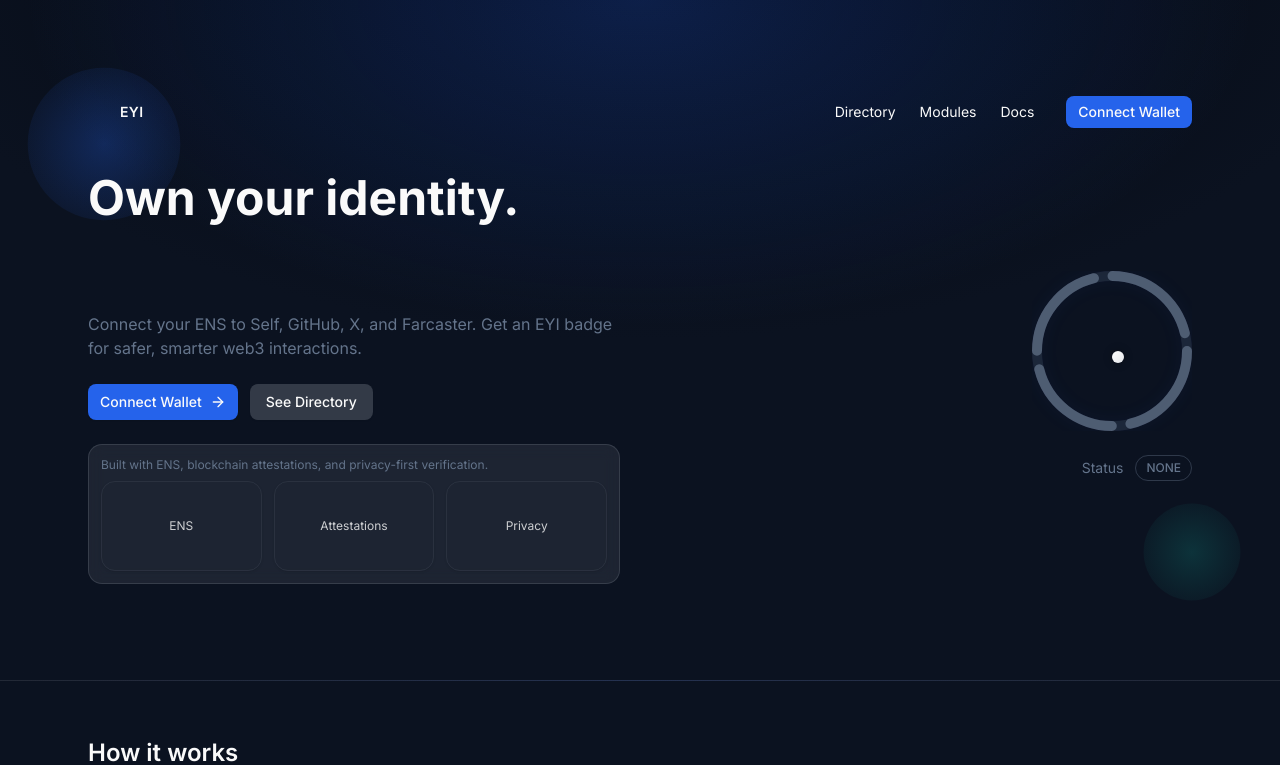
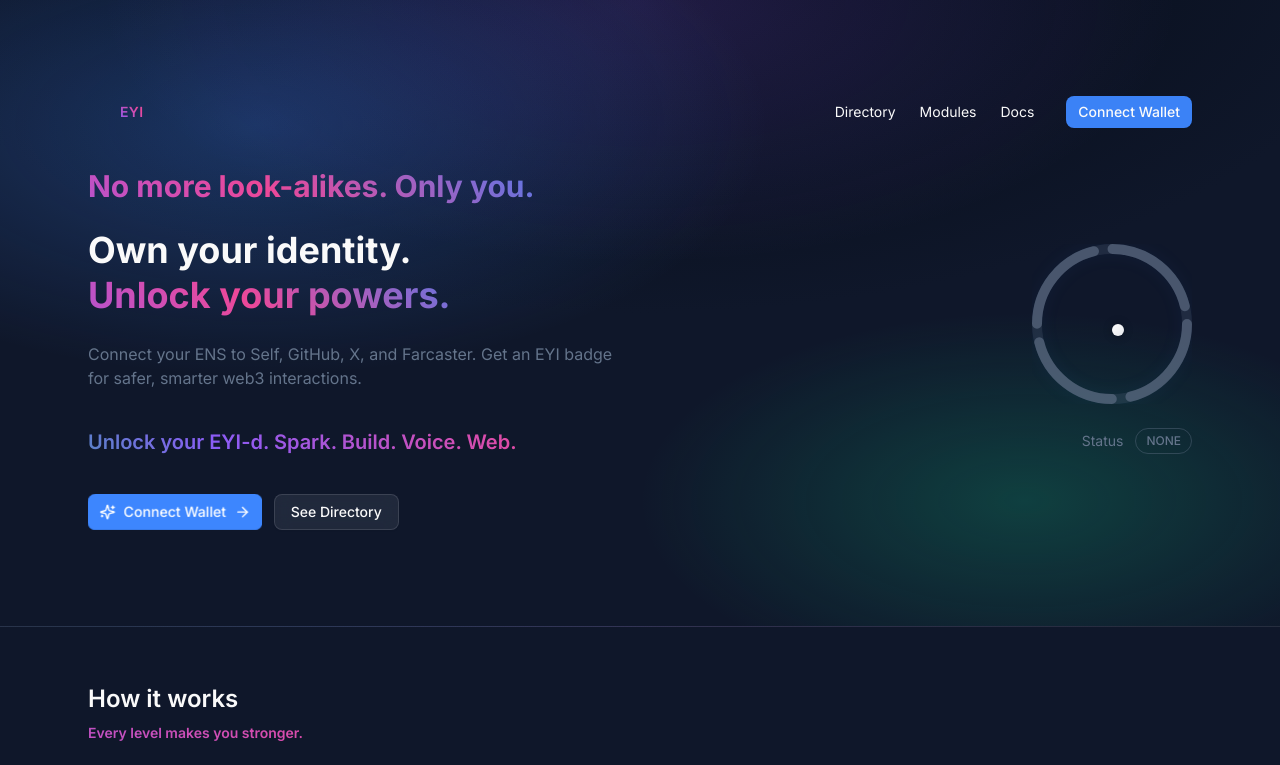
Before and after one commit to pranshurastogi/EYI, a Next.js app in the folder eyi-fe/: page / in a window 1280 px wide. Shown: the top 765 px of the page. Built offline with nearby package versions, Linux system fonts and the light colour scheme.

Commit message:
Fixed UI for taglines, global css improved

```diff
--- a/eyi-fe/app/globals.css
+++ b/eyi-fe/app/globals.css
@@ -4,12 +4,15 @@
 @custom-variant dark (&:is(.dark *));
 
 :root {
-  /* EYI brand */
-  --eyi-primary: #2563eb; /* Primary Blue */
-  --eyi-deep: #0b1220; /* Deep Blue (ink/content bg) */
-  --eyi-mint: #14b8a6; /* Success */
-  --eyi-rose: #f43f5e; /* Risk */
+  /* EYI brand - Happier, more energetic colors */
+  --eyi-primary: #3b82f6; /* Brighter, more vibrant blue */
+  --eyi-deep: #0f172a; /* Slightly lighter deep blue */
+  --eyi-mint: #10b981; /* Vibrant emerald green */
+  --eyi-rose: #f59e0b; /* Warm amber instead of red */
   --eyi-slate: #64748b; /* Neutral text */
+  --eyi-purple: #8b5cf6; /* Vibrant purple for accents */
+  --eyi-pink: #ec4899; /* Energetic pink */
+  --eyi-orange: #f97316; /* Warm orange */
 
   /* Map core theme to EYI palette */
   --background: var(--eyi-deep);
@@ -148,10 +151,21 @@
   }
 
   .eyi-gradient-hero {
-    /* radial deep→primary hero gradient */
-    background-image: radial-gradient(
-        80% 80% at 50% 0%,
-        color-mix(in oklab, var(--eyi-primary) 25%, transparent) 0%,
+    /* Energetic multi-color hero gradient */
+    background-image:
+      radial-gradient(
+        80% 80% at 20% 20%,
+        color-mix(in oklab, var(--eyi-primary) 30%, transparent) 0%,
+        transparent 50%
+      ),
+      radial-gradient(
+        60% 60% at 80% 80%,
+        color-mix(in oklab, var(--eyi-mint) 25%, transparent) 0%,
+        transparent 50%
+      ),
+      radial-gradient(
+        70% 70% at 50% 0%,
+        color-mix(in oklab, var(--eyi-purple) 20%, transparent) 0%,
         transparent 60%
       ),
       radial-gradient(
@@ -184,12 +198,12 @@
 
   /* Animated gradient text */
   .eyi-gradient-text {
-    background: linear-gradient(45deg, var(--eyi-primary), var(--eyi-mint), var(--eyi-primary));
-    background-size: 200% 200%;
+    background: linear-gradient(45deg, var(--eyi-primary), var(--eyi-mint), var(--eyi-purple), var(--eyi-pink), var(--eyi-primary));
+    background-size: 300% 300%;
     background-clip: text;
     -webkit-background-clip: text;
     -webkit-text-fill-color: transparent;
-    animation: gradient-shift 3s ease-in-out infinite;
+    animation: gradient-shift 4s ease-in-out infinite;
   }
 
   @keyframes gradient-shift {
@@ -247,4 +261,110 @@
   .eyi-button-glow:hover::before {
     left: 100%;
   }
+
+  /* Tagline animation styles */
+  .eyi-tagline-carousel {
+    position: relative;
+    overflow: hidden;
+    min-height: 1.5em;
+    display: flex;
+    align-items: center;
+  }
+
+  .eyi-tagline-item {
+    position: absolute;
+    top: 50%;
+    left: 0;
+    width: 100%;
+    opacity: 0;
+    transform: translateY(20px);
+    transition: all 0.6s ease-in-out;
+  }
+
+  .eyi-tagline-item.active {
+    opacity: 1;
+    transform: translateY(-50%);
+  }
+
+  .eyi-tagline-item.exit {
+    opacity: 0;
+    transform: translateY(-70px);
+  }
+
+  /* Bouncy text animation */
+  .eyi-bounce-text {
+    animation: bounce-in 0.8s ease-out;
+  }
+
+  @keyframes bounce-in {
+    0% {
+      transform: scale(0.3) translateY(-50px);
+      opacity: 0;
+    }
+    50% {
+      transform: scale(1.05) translateY(0);
+      opacity: 0.8;
+    }
+    70% {
+      transform: scale(0.95);
+      opacity: 1;
+    }
+    100% {
+      transform: scale(1);
+      opacity: 1;
+    }
+  }
+
+  /* Sparkle effect for special elements */
+  .eyi-sparkle {
+    position: relative;
+    overflow: hidden;
+  }
+
+  .eyi-sparkle::before {
+    content: '';
+    position: absolute;
+    top: -50%;
+    left: -50%;
+    width: 200%;
+    height: 200%;
+    background: conic-gradient(
+      from 0deg,
+      transparent 0deg,
+      var(--eyi-primary) 60deg,
+      var(--eyi-mint) 120deg,
+      var(--eyi-purple) 180deg,
+      var(--eyi-pink) 240deg,
+      transparent 300deg,
+      transparent 360deg
+    );
+    animation: sparkle-rotate 3s linear infinite;
+    opacity: 0;
+    transition: opacity 0.3s ease;
+  }
+
+  .eyi-sparkle:hover::before {
+    opacity: 0.1;
+  }
+
+  @keyframes sparkle-rotate {
+    0% { transform: rotate(0deg); }
+    100% { transform: rotate(360deg); }
+  }
+
+  /* Energetic pulse animation */
+  .eyi-energetic-pulse {
+    animation: energetic-pulse 2s ease-in-out infinite;
+  }
+
+  @keyframes energetic-pulse {
+    0%, 100% {
+      transform: scale(1);
+      filter: brightness(1);
+    }
+    50% {
+      transform: scale(1.05);
+      filter: brightness(1.2);
+    }
+  }
 }
--- a/eyi-fe/app/layout.tsx
+++ b/eyi-fe/app/layout.tsx
@@ -9,8 +9,8 @@ const inter = Inter({ subsets: ["latin"], variable: "--font-inter" })
 import { Suspense } from "react"
 
 export const metadata: Metadata = {
-  title: "EYI",
-  description: "EYI: Empower your Identity"
+  title: "EYI - No more look-alikes. Only you.",
+  description: "EYI: Empower your Identity. Connect your ENS to Self, GitHub, X, and Farcaster. Get an EYI badge for safer, smarter web3 interactions."
 }
 
 export default function RootLayout({
--- a/eyi-fe/app/page.tsx
+++ b/eyi-fe/app/page.tsx
@@ -5,7 +5,8 @@ import { Card, CardContent } from "@/components/ui/card"
 import { EYIRing } from "@/components/eyi/eyi-ring"
 import { PowerCard } from "@/components/eyi/power-card"
 import { StatusPill } from "@/components/eyi/status-pill"
-import { ArrowRight, Eye, Shield, Zap } from "lucide-react"
+import { MainTagline, TaglineCarousel, AnimatedTagline } from "@/components/eyi/tagline-carousel"
+import { ArrowRight, Eye, Shield, Zap, Sparkles } from "lucide-react"
 import Link from "next/link"
 import { motion } from "framer-motion"
 
@@ -15,16 +16,17 @@ export default function HomePage() {
       {/* Hero */}
       <section className="eyi-gradient-hero border-b border-border/40 relative overflow-hidden">
         {/* Animated background elements */}
-        <div className="absolute inset-0">
+        <div className="absolute inset-0 eyi-particles">
           <motion.div
             className="absolute top-20 left-10 w-32 h-32 rounded-full opacity-20"
             style={{ background: "radial-gradient(circle, var(--eyi-primary), transparent)" }}
             animate={{
-              scale: [1, 1.2, 1],
-              opacity: [0.1, 0.3, 0.1],
+              scale: [1, 1.3, 1],
+              opacity: [0.1, 0.4, 0.1],
+              rotate: [0, 180, 360],
             }}
             transition={{
-              duration: 4,
+              duration: 6,
               repeat: Infinity,
               ease: "easeInOut"
             }}
@@ -34,13 +36,45 @@ export default function HomePage() {
             style={{ background: "radial-gradient(circle, var(--eyi-mint), transparent)" }}
             animate={{
               scale: [1.2, 1, 1.2],
-              opacity: [0.1, 0.2, 0.1],
+              opacity: [0.1, 0.3, 0.1],
+              rotate: [360, 180, 0],
             }}
             transition={{
-              duration: 3,
+              duration: 4,
               repeat: Infinity,
               ease: "easeInOut",
               delay: 1
+            }}
+          />
+          <motion.div
+            className="absolute top-1/2 left-1/4 w-16 h-16 rounded-full opacity-10"
+            style={{ background: "radial-gradient(circle, var(--eyi-purple), transparent)" }}
+            animate={{
+              scale: [1, 1.5, 1],
+              opacity: [0.05, 0.2, 0.05],
+              x: [0, 20, 0],
+              y: [0, -20, 0],
+            }}
+            transition={{
+              duration: 5,
+              repeat: Infinity,
+              ease: "easeInOut",
+              delay: 2
+            }}
+          />
+          <motion.div
+            className="absolute bottom-1/3 right-1/3 w-20 h-20 rounded-full opacity-12"
+            style={{ background: "radial-gradient(circle, var(--eyi-pink), transparent)" }}
+            animate={{
+              scale: [1.1, 0.8, 1.1],
+              opacity: [0.08, 0.25, 0.08],
+              rotate: [0, -180, -360],
+            }}
+            transition={{
+              duration: 7,
+              repeat: Infinity,
+              ease: "easeInOut",
+              delay: 0.5
             }}
           />
         </div>
@@ -54,12 +88,12 @@ export default function HomePage() {
           >
             <div className="flex items-center gap-2">
               <motion.div
-                className="size-6 rounded-lg bg-var(--eyi-primary) relative"
+                className="size-6 rounded-lg bg-gradient-to-br from-var(--eyi-primary) to-var(--eyi-mint) relative eyi-sparkle"
                 animate={{
                   boxShadow: [
-                    "0 0 0 0 rgba(37, 99, 235, 0.4)",
-                    "0 0 0 10px rgba(37, 99, 235, 0)",
-                    "0 0 0 0 rgba(37, 99, 235, 0)"
+                    "0 0 0 0 rgba(59, 130, 246, 0.4)",
+                    "0 0 0 10px rgba(59, 130, 246, 0)",
+                    "0 0 0 0 rgba(59, 130, 246, 0)"
                   ]
                 }}
                 transition={{
@@ -69,7 +103,7 @@ export default function HomePage() {
                 }}
                 aria-hidden
               />
-              <span className="text-sm font-semibold tracking-wide">EYI</span>
+              <span className="text-sm font-semibold tracking-wide eyi-gradient-text">EYI</span>
             </div>
             <nav className="hidden md:flex items-center gap-6 text-sm">
               <Link href="/directory" className="hover:text-var(--eyi-primary) transition-colors">
@@ -94,15 +128,16 @@ export default function HomePage() {
               animate={{ opacity: 1, x: 0 }}
               transition={{ duration: 0.8, delay: 0.2 }}
             >
-              <h1 className="text-balance text-4xl md:text-5xl font-bold leading-tight">
+              <MainTagline className="mb-6" />
+              <h1 className="text-balance text-3xl md:text-4xl font-bold leading-tight mb-6">
                 Own your identity.{" "}
                 <motion.span
-                  className="bg-gradient-to-r from-var(--eyi-primary) to-var(--eyi-mint) bg-clip-text text-transparent"
+                  className="eyi-gradient-text"
                   animate={{
                     backgroundPosition: ["0% 50%", "100% 50%", "0% 50%"]
                   }}
                   transition={{
-                    duration: 3,
+                    duration: 4,
                     repeat: Infinity,
                     ease: "easeInOut"
                   }}
@@ -110,15 +145,31 @@ export default function HomePage() {
                   Unlock your powers.
                 </motion.span>
               </h1>
-              <p className="text-pretty text-base text-muted-foreground">
+              <p className="text-pretty text-base text-muted-foreground mb-8">
                 Connect your ENS to Self, GitHub, X, and Farcaster. Get an EYI badge for safer, smarter web3 interactions.
               </p>
+
+              {/* Animated tagline carousel */}
+              <motion.div
+                initial={{ opacity: 0, y: 20 }}
+                animate={{ opacity: 1, y: 0 }}
+                transition={{ duration: 0.8, delay: 0.5 }}
+                className="mb-8 min-h-[2.5rem] flex items-center"
+              >
+                <TaglineCarousel
+                  className="text-sm md:text-base"
+                  interval={4000}
+                  showMainTagline={false}
+                />
+              </motion.div>
               <div className="flex flex-col sm:flex-row gap-3">
                 <motion.div
                   whileHover={{ scale: 1.05 }}
                   whileTap={{ scale: 0.95 }}
+                  className="eyi-button-glow"
                 >
-                  <Button className="gap-2">
+                  <Button className="gap-2 bg-gradient-to-r from-var(--eyi-primary) to-var(--eyi-mint) hover:from-var(--eyi-mint) hover:to-var(--eyi-purple) border-0 eyi-energetic-pulse">
+                    <Sparkles className="size-4" aria-hidden />
                     Connect Wallet
                     <ArrowRight className="size-4" aria-hidden />
                   </Button>
@@ -127,29 +178,12 @@ export default function HomePage() {
                   whileHover={{ scale: 1.05 }}
                   whileTap={{ scale: 0.95 }}
                 >
-                  <Button variant="secondary" asChild>
+                  <Button variant="secondary" asChild className="eyi-glass hover:border-var(--eyi-primary)/40">
                     <Link href="/directory">See Directory</Link>
                   </Button>
                 </motion.div>
               </div>
 
-              {/* Trust strip */}
-              <div className="eyi-glass rounded-xl p-3 mt-6">
-                <div className="text-xs text-muted-foreground mb-2">
-                  Built with ENS, blockchain attestations, and privacy-first verification.
-                </div>
-                <div className="grid grid-cols-3 gap-3 opacity-80">
-                  <Card className="bg-transparent border-border/40">
-                    <CardContent className="p-3 text-center text-xs">ENS</CardContent>
-                  </Card>
-                  <Card className="bg-transparent border-border/40">
-                    <CardContent className="p-3 text-center text-xs">Attestations</CardContent>
-                  </Card>
-                  <Card className="bg-transparent border-border/40">
-                    <CardContent className="p-3 text-center text-xs">Privacy</CardContent>
-                  </Card>
-                </div>
-              </div>
             </motion.div>
 
             <motion.div
@@ -177,15 +211,22 @@ export default function HomePage() {
 
       {/* How it works */}
       <section className="mx-auto max-w-6xl px-6 py-14">
-        <motion.h2
-          className="text-2xl font-semibold mb-6"
+        <motion.div
           initial={{ opacity: 0, y: 20 }}
           whileInView={{ opacity: 1, y: 0 }}
           transition={{ duration: 0.6 }}
           viewport={{ once: true }}
+          className="mb-6"
         >
-          How it works
-        </motion.h2>
+          <h2 className="text-2xl font-semibold mb-2">
+            How it works
+          </h2>
+          <AnimatedTagline
+            tagline="Every level makes you stronger."
+            className="text-sm"
+            delay={0.2}
+          />
+        </motion.div>
         <div className="grid gap-4 md:grid-cols-3">
           {[
             {
@@ -229,15 +270,22 @@ export default function HomePage() {
 
       {/* Powers preview */}
       <section id="modules" className="mx-auto max-w-6xl px-6 pb-20">
-        <motion.h2
-          className="text-2xl font-semibold mb-6"
+        <motion.div
           initial={{ opacity: 0, y: 20 }}
           whileInView={{ opacity: 1, y: 0 }}
           transition={{ duration: 0.6 }}
           viewport={{ once: true }}
+          className="mb-6"
         >
-          Unlock your powers
-        </motion.h2>
+          <h2 className="text-2xl font-semibold mb-2">
+            Unlock your powers
+          </h2>
+          <AnimatedTagline
+            tagline="Get EYI-d, get superpowers."
+            className="text-sm"
+            delay={0.2}
+          />
+        </motion.div>
         <div className="grid gap-4 md:grid-cols-2">
           {["spark", "build", "voice", "web"].map((type, index) => (
             <motion.div
--- /dev/null
+++ b/eyi-fe/components/eyi/tagline-carousel.tsx
@@ -0,0 +1,109 @@
+"use client"
+
+import { motion, AnimatePresence } from "framer-motion"
+import { useEffect, useState } from "react"
+
+const taglines = [
+  "No more look-alikes. Only you.",
+  "Unlock your EYI-d. Spark. Build. Voice. Web.",
+  "Every level makes you stronger.",
+  "Identity isn't given. It's empowered.",
+  "ENS, empowered.",
+  "The badge your ENS deserves.",
+  "From name to power — the ENS way.",
+  "Get EYI-d, get superpowers.",
+  "Spark your identity. Build your future.",
+  "Your name just leveled up."
+]
+
+interface TaglineCarouselProps {
+  className?: string
+  interval?: number
+  showMainTagline?: boolean
+}
+
+export function TaglineCarousel({
+  className = "",
+  interval = 3000,
+  showMainTagline = true
+}: TaglineCarouselProps) {
+  const [currentIndex, setCurrentIndex] = useState(0)
+  const [isVisible, setIsVisible] = useState(true)
+
+  useEffect(() => {
+    const timer = setInterval(() => {
+      setCurrentIndex((prev) => (prev + 1) % taglines.length)
+    }, interval)
+
+    return () => clearInterval(timer)
+  }, [interval])
+
+  const currentTagline = showMainTagline ? taglines[0] : taglines[currentIndex]
+
+  return (
+    <div className={`eyi-tagline-carousel ${className}`}>
+      <AnimatePresence mode="wait">
+        <motion.div
+          key={currentIndex}
+          initial={{ opacity: 0, y: 20, scale: 0.9 }}
+          animate={{ opacity: 1, y: 0, scale: 1 }}
+          exit={{ opacity: 0, y: -20, scale: 0.9 }}
+          transition={{
+            duration: 0.6,
+            ease: [0.22, 1, 0.36, 1]
+          }}
+          className="eyi-gradient-text font-semibold text-lg md:text-xl"
+        >
+          {currentTagline}
+        </motion.div>
+      </AnimatePresence>
+    </div>
+  )
+}
+
+// Static tagline component for the main hero
+export function MainTagline({ className = "" }: { className?: string }) {
+  return (
+    <motion.div
+      initial={{ opacity: 0, y: 30, scale: 0.8 }}
+      animate={{ opacity: 1, y: 0, scale: 1 }}
+      transition={{
+        duration: 0.8,
+        ease: [0.22, 1, 0.36, 1],
+        delay: 0.3
+      }}
+      className={`eyi-bounce-text ${className}`}
+    >
+      <span className="eyi-gradient-text font-bold text-2xl md:text-3xl">
+        No more look-alikes. Only you.
+      </span>
+    </motion.div>
+  )
+}
+
+// Animated tagline for special sections
+export function AnimatedTagline({
+  tagline,
+  className = "",
+  delay = 0
+}: {
+  tagline: string
+  className?: string
+  delay?: number
+}) {
+  return (
+    <motion.div
+      initial={{ opacity: 0, y: 20 }}
+      whileInView={{ opacity: 1, y: 0 }}
+      transition={{
+        duration: 0.6,
+        ease: [0.22, 1, 0.36, 1],
+        delay
+      }}
+      viewport={{ once: true }}
+      className={`eyi-gradient-text font-semibold ${className}`}
+    >
+      {tagline}
+    </motion.div>
+  )
+}
```
Also changed, not shown: eyi-fe/components/eyi/eyi-ring.tsx (+15 -9 lines).
